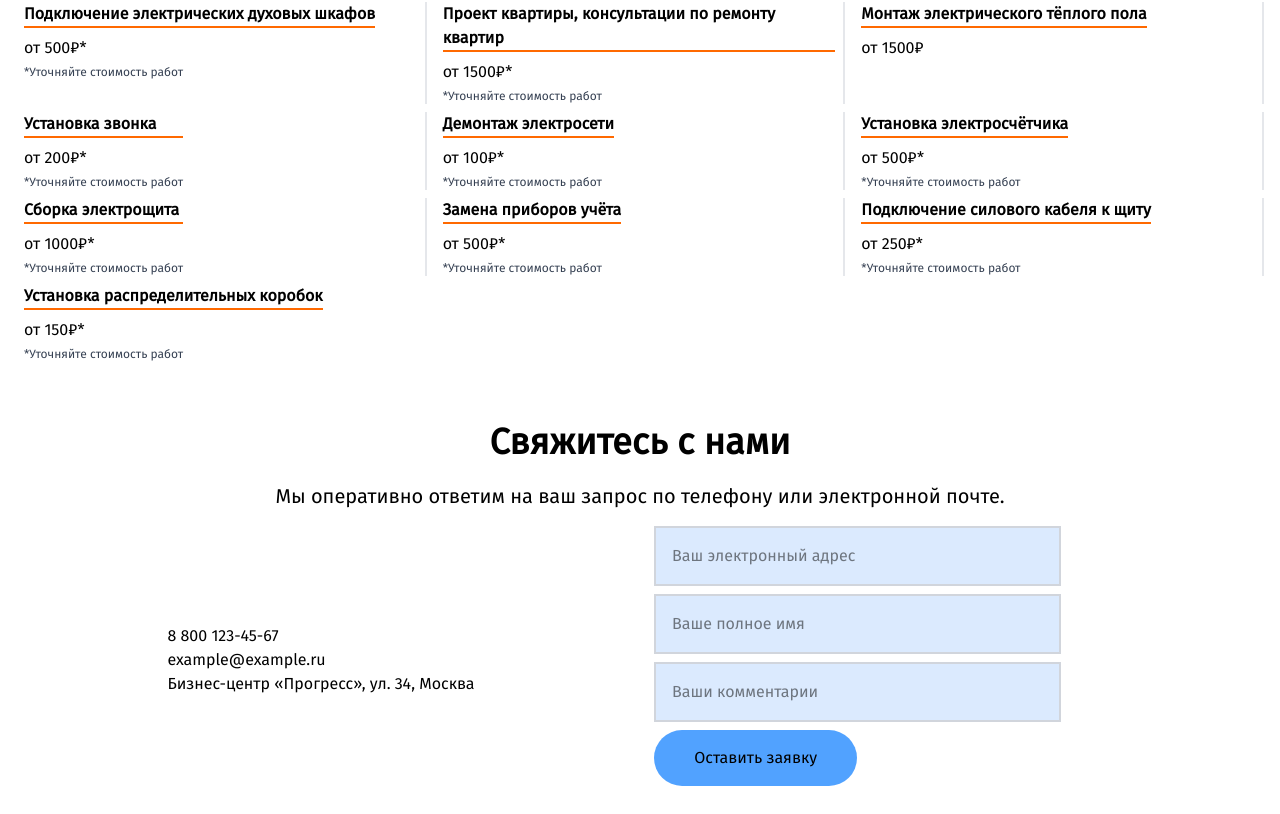
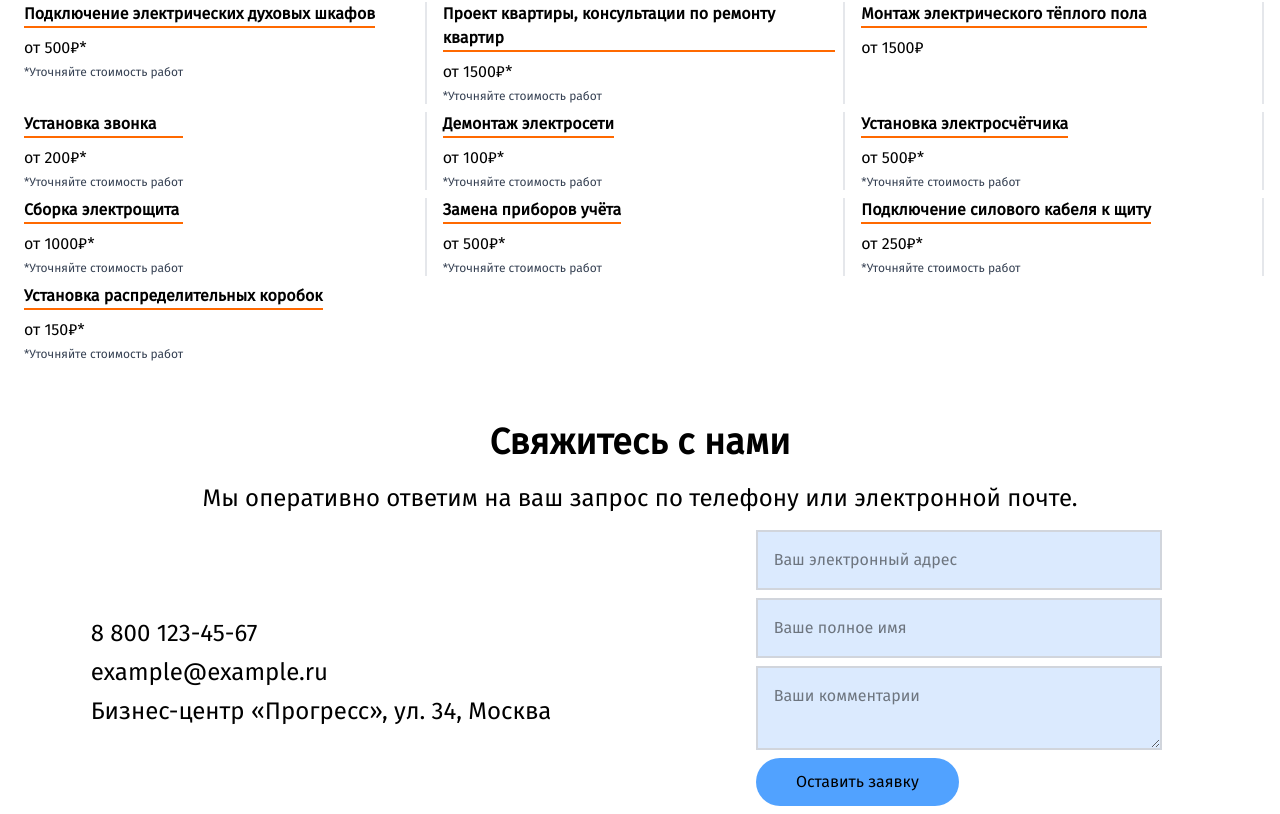
Before and after one commit to lexxik753/electrics, a Vue app: page / in a window 1280 px wide. Shown: the part 2128-2942 px from the top of the page. Built offline with nearby package versions, Linux system fonts and the light colour scheme; the HTML template or start-up script is replaced by a standard one.

Commit message:
fix: change text size, change form feedback

```diff
--- a/src/blocks/FeedBack.vue
+++ b/src/blocks/FeedBack.vue
@@ -6,7 +6,7 @@ import FeedbackForm from '../components/FeedbackForm.vue';
     <section class="container mt-15 mx-auto px-4">
         <div class="text-center">
             <h3 class="mb-5 mx-auto text-xl md:text-2xl lg:text-4xl font-bold">Свяжитесь с нами</h3>
-            <p class="mb-3 mx-auto text-base lg:text-lg xl:text-xl">Мы оперативно ответим на ваш запрос по телефону или электронной почте.</p>
+            <p class="mb-3 mx-auto text-base md:text-xl xl:text-2xl">Мы оперативно ответим на ваш запрос по телефону или электронной почте.</p>
         </div>
         <div>
             <FeedbackForm />
--- a/src/components/FeedbackForm.vue
+++ b/src/components/FeedbackForm.vue
@@ -2,18 +2,18 @@
 
 </script>
 <template>
-    <div class="mt-4 flex flex-col md:grid grid-cols-2 grid-rows-1 gap-7">
-        <div class="place-self-center">
+    <div class="mt-4 flex flex-col md:grid grid-cols-2 grid-rows-1  gap-7">
+        <div class="place-self-center-safe lg:text-2xl/relaxed md:text-xl/loose ">
             <p>8 800 123-45-67</p>
             <p>example@example.ru</p>
             <p>Бизнес-центр «Прогресс», ул. 34, Москва</p>
         </div>
-        <div>
-            <form action="" class="flex flex-col w-2/3">
+        <div class="">
+            <form action="" class="flex flex-col w-full lg:w-2/3 sm:place-self-center">
                 <input type="text" name="userEmail" placeholder="Ваш электронный адрес" class="mb-2 p-4 border-2 border-gray-300 bg-blue-100"/>
                 <input type="text" name="userName" placeholder="Ваше полное имя"  class="mb-2 p-4 border-2 border-gray-300 bg-blue-100"/>
-                <input type="text" name="userComments" placeholder="Ваши комментарии" class="mb-2 p-4 border-2 border-gray-300 bg-blue-100"/>
-                <button class="mb-2 p-4 w-1/2 rounded-full bg-blue-400">Оставить заявку</button>
+                <textarea type="text" name="userComments" placeholder="Ваши комментарии" class="p-4 border-2 border-gray-300 bg-blue-100"/>
+                <button class="my-2 p-3 w-1/2 rounded-full bg-blue-400">Оставить заявку</button>
             </form>
         </div>
     </div>
```
